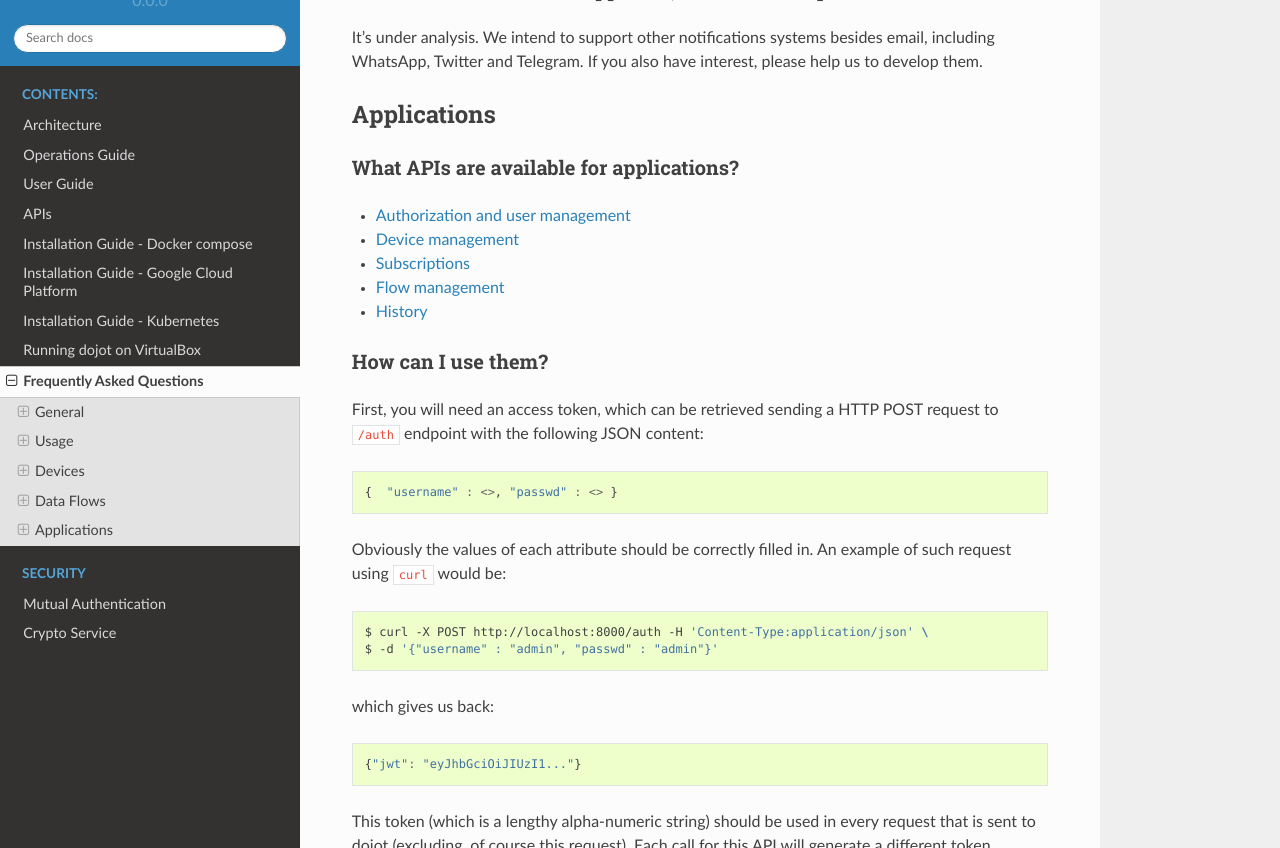
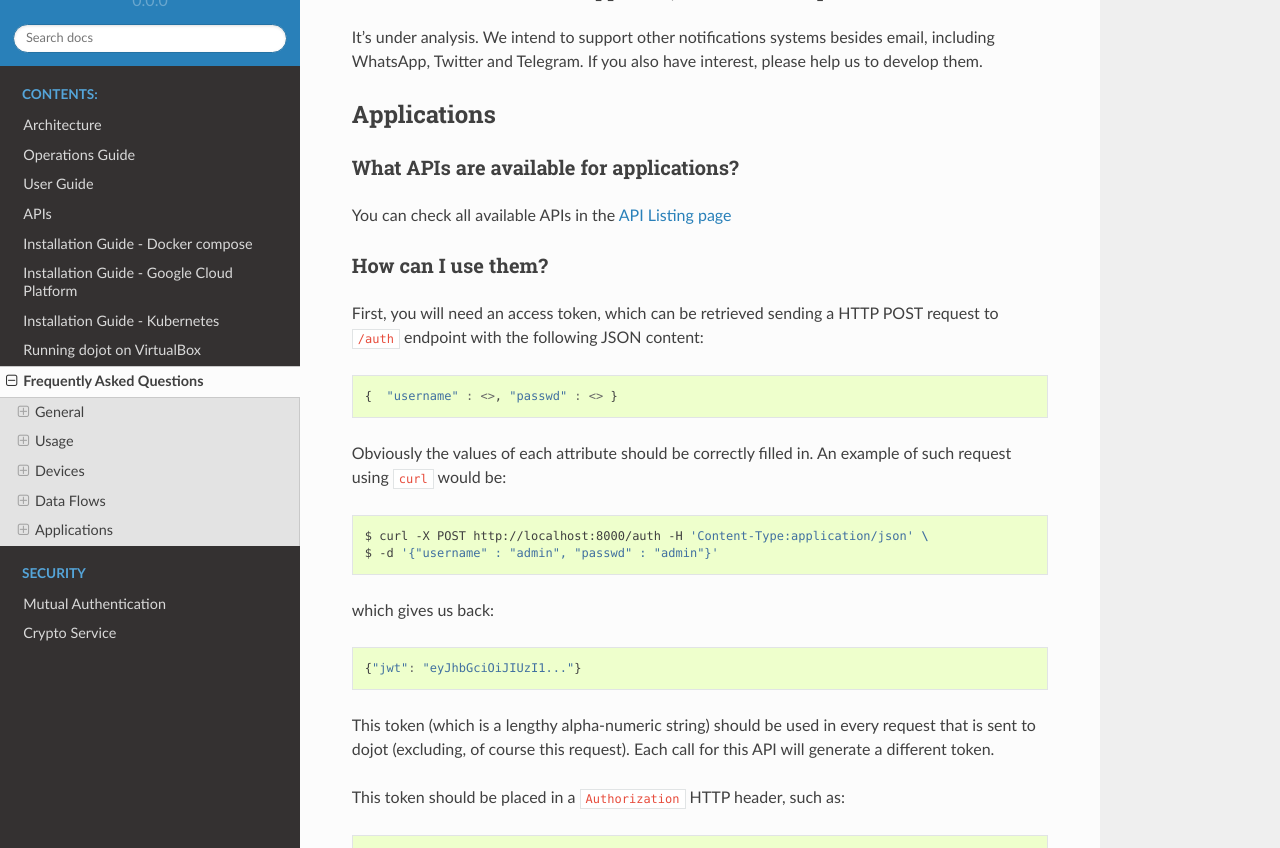
Before and after one commit to dojot/docs, a Sphinx documentation site: the page built from source/faq/faq.rst, in a window 1280 px wide and 900 px high, scrolled down 9430 px, cut to the strip 52-900 px from the top of the window. Built offline with Sphinx 7.4.7 and the Read the Docs theme 2.0.0, drawn with Linux system fonts in a browser that asks for light colours.

Commit message:
Updating FAQ and removing a few warnings about links in the user_guide page

```diff
--- a/source/faq/faq.rst
+++ b/source/faq/faq.rst
@@ -359,15 +359,7 @@ Applications
 What APIs are available for applications?
 ^^^^^^^^^^^^^^^^^^^^^^^^^^^^^^^^^^^^^^^^^
 
-- `Authorization and user management <https://github.com/dojot/auth/blob/master/docs/auth.apib>`_
-
-- `Device management <https://github.com/dojot/device-manager/tree/master/doc>`_
-
-- `Subscriptions <https://github.com/dojot/fiware-orion/tree/master/doc>`_
-
-- `Flow management <https://github.com/dojot/mashup/blob/cpqd_master/docs/api.apib>`_
-
-- `History <https://github.com/dojot/history-ws>`_
+You can check all available APIs in the `API Listing page <../apis.html>`_
 
 How can I use them?
 ^^^^^^^^^^^^^^^^^^^
--- a/source/user_guide.rst
+++ b/source/user_guide.rst
@@ -54,7 +54,7 @@ In fact, templates can represent not only "device models", but it can also abstr
 
 In order to create a device, a user selects which templates are going to compose this new device. All their attributes are merged together and associated to it - they are tightly linked to the original template so that any template update will reflect all associated devices.
 
-The component responsible for managing devices (both real and virtual) and templates is `DeviceManager <https://github.com/dojot/device-manager>`_. It has an online documentation available `here <https://dojot.github.io/device-manager>`_, which lists all the supported messages.
+The component responsible for managing devices (both real and virtual) and templates is `DeviceManager <https://github.com/dojot/device-manager>`_. `DeviceManager documentation <https://dojot.github.io/device-manager>`_ lists all the supported messages.
 
 
 Flows
@@ -92,7 +92,7 @@ Remember that the token must be set in the request header as a whole, not parts
 Device Management
 -----------------
 
-In order to properly configure a physical device in dojot, you must first create a representation to it in the platform. `Here <https://dojot.github.io/device-manager/using-device-manager.html>`_ you can find a tutorial to how to do that.
+In order to properly configure a physical device in dojot, you must first create a representation to it in the platform. `Device manager how-to <https://dojot.github.io/device-manager/using-device-manager.html>`_ contains a tutorial to how to do that.
 
 
 Integrating physical devices
```
